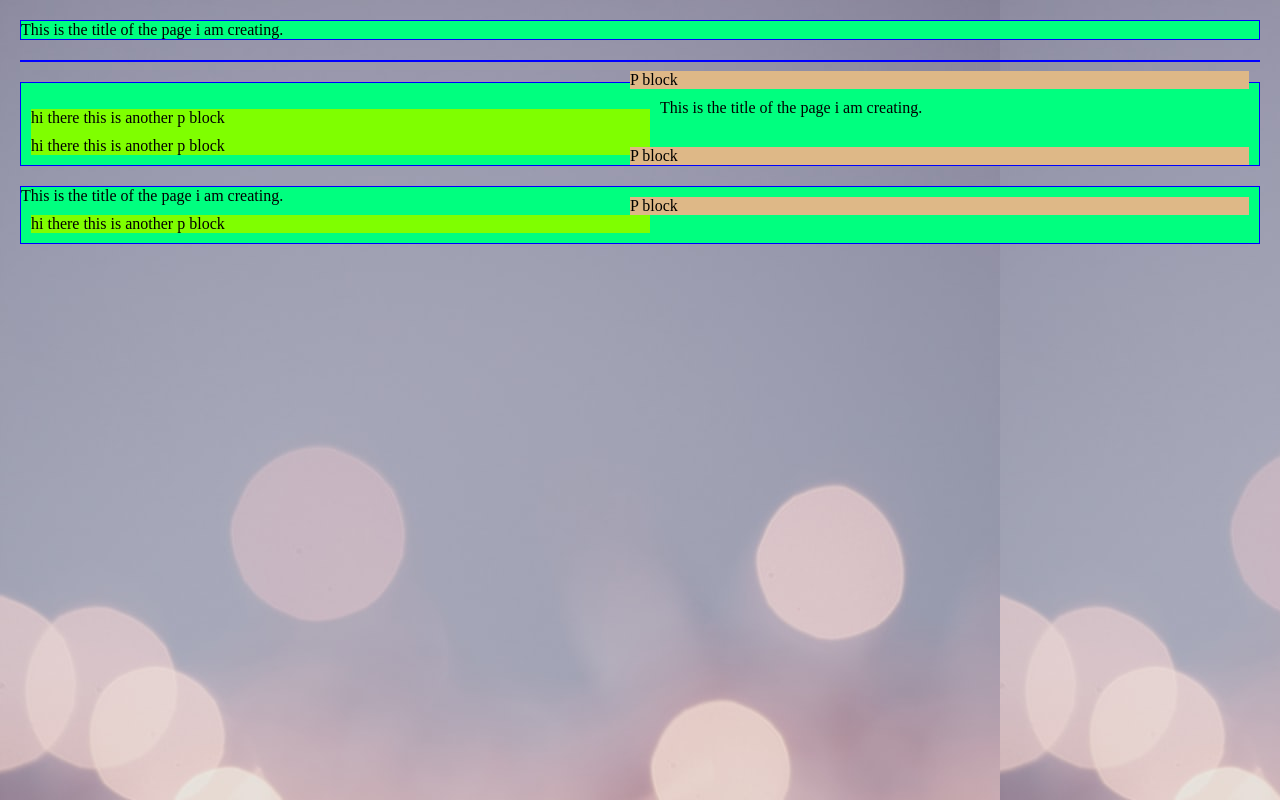
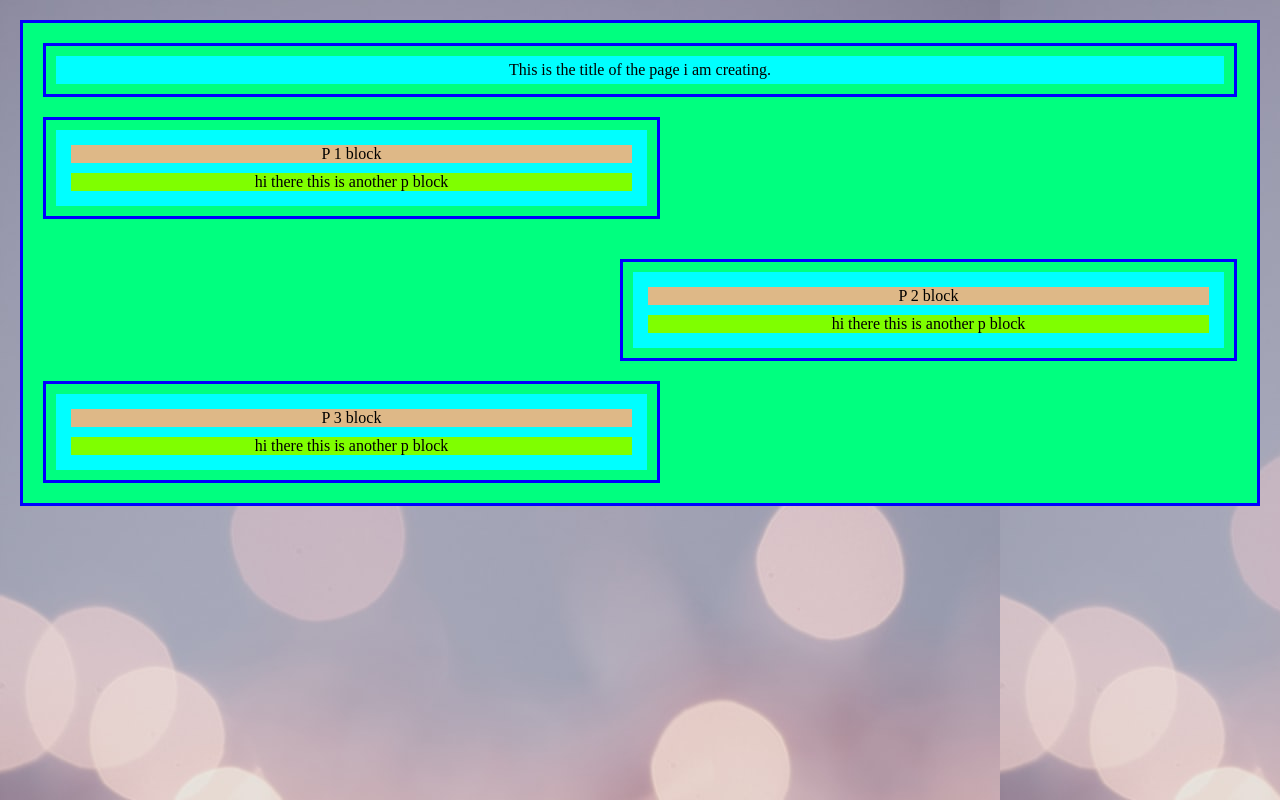
Before and after one commit to OmanshKothari/coursera-test, a plain HTML site: page site/background-property.html in a window 1280 px wide. Drawn offline with Linux system fonts and the light colour scheme.

Commit message:
Applied float and clear properties.

```diff
--- a/site/background-property.html
+++ b/site/background-property.html
@@ -11,48 +11,93 @@
 			padding: 0;
 		}
 
+
+
 		body {
 			background-image: url("background.png");
 		}
 
 		.box {
 			background-color: springgreen;
-			border: 1px solid blue;
-			width: auto;
+			border: 3px solid blue;
+			width: 50%;
 			height: auto;
 			margin: 20px;
 		}
 
+		.content {
+			background-color: cyan;
+			margin: 10px;
+			border: 10px crimson;
+			text-align: center;
+			padding: 5px;
+		}
+
 		p {
+
 			margin: 10px;
+			border: 3px crimson;
+		}
+
+		.title {
+			float: none;
+			width: auto;
+			height: auto;
+			text-align: center;
+		}
+
+		.main {
+			width:auto;
+			height: auto;
+		}
+
+		#left-column {
+			float: right;
+		}
+
+		.right-column {
+			clear: right;
 		}
 	</style>
+
 </head>
 
 <body>
-	<div class="box">
+	<div class="box main">
+		<div class="box title" >
 			<div class="content">
 				This is the title of the page i am creating.
 			</div>
 		</div>
-	<div class="box">
+		<div class="box right-column">
 			<div class="content">
-			<p style="width: 50%; background-color: burlywood; float: right;">P block</p>
-			<p style="width: 50%; background-color: chartreuse; float: left">hi there this is another p block</p>
+				<p  style="background-color: burlywood; ">
+					P 1 block
+				</p>
+				<p  style="background-color: chartreuse;">
+					hi there this is another p block
+				</p>
 			</div>
 		</div>
-	<div class="box">
+		<div id="left-column" class="box">
 			<div class="content">
-			This is the title of the page i am creating.
-			<p style="width: 50%; background-color: burlywood; float: right;">P block</p>
-			<p style="width: 50%; background-color: chartreuse;">hi there this is another p block</p>
+				<p  style="background-color: burlywood; ">
+					P 2 block
+				</p>
+				<p  style="background-color: chartreuse;">
+					hi there this is another p block
+				</p>
 			</div>
 		</div>
-	<div class="box">
+		<div class="box right-column">
 			<div class="content">
-			This is the title of the page i am creating.
-			<p style="width: 50%; background-color: burlywood; float: right;">P block</p>
-			<p style="width: 50%; background-color: chartreuse;">hi there this is another p block</p>
+				<p  style="background-color: burlywood; ">
+					P 3 block
+				</p>
+				<p  style="background-color: chartreuse;">
+					hi there this is another p block
+				</p>
+			</div>
 		</div>
 	</div>
 </body>
```
Lines whose indentation alone changed are shown as unchanged.
